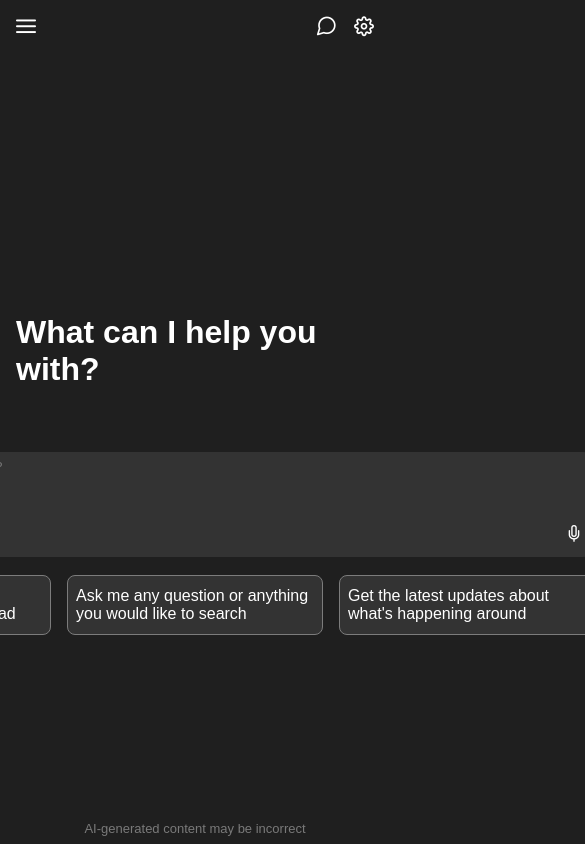
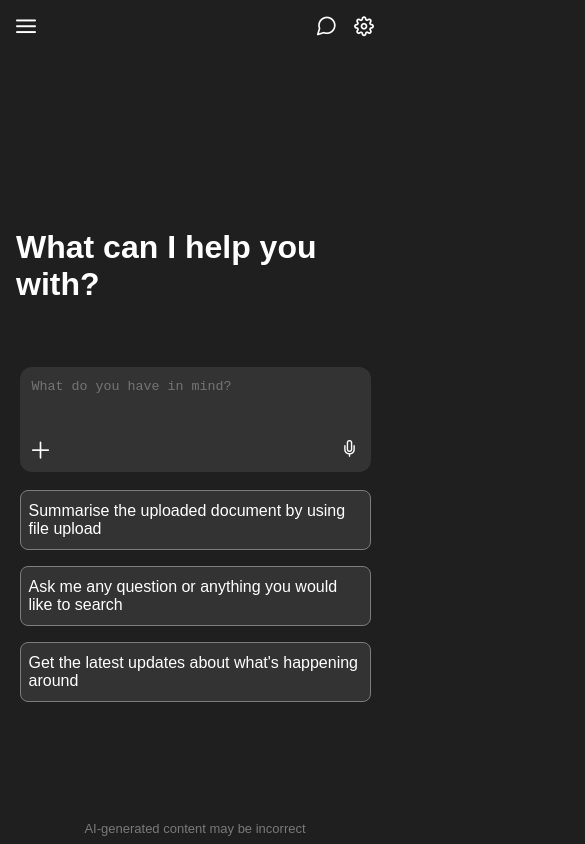
Before and after one commit to keshav33/ripplecurve-chatbot-frontend, a Vue app: page /chat in a window 390 px wide. Shown: the whole page, 585 px wide, since content can reach past the window. Built offline with nearby package versions, Linux system fonts and the light colour scheme.

Commit message:
Add files via upload

```diff
--- a/src/styles/chatContainer.css
+++ b/src/styles/chatContainer.css
@@ -68,3 +68,13 @@
         opacity: 1;
     }
 }
+
+@media screen and (max-width: 880px) {
+    .chat-container {
+        width: 90vw;
+    }
+
+    .user-message {
+        max-width: 300px;
+    }
+}
--- a/src/styles/chatInput.css
+++ b/src/styles/chatInput.css
@@ -22,7 +22,7 @@ textarea {
     background-color: var(--secondary-background-color);
     border: none;
     color: var(--text-color);
-    padding: 8px;
+    padding: 12px;
     resize: none;
 }
 
@@ -73,3 +73,13 @@ textarea:focus-visible {
         transform: scale(1);
     }
 }
+
+@media screen and (max-width: 880px) {
+    textarea {
+        width: 90vw;
+    }
+
+    .input-action-container {
+        width: 90vw;
+    }
+}
--- a/src/styles/initialSuggestion.css
+++ b/src/styles/initialSuggestion.css
@@ -16,3 +16,13 @@
     align-items: center;
     border: 0.1px solid rgb(124, 124, 124);
 }
+
+@media screen and (max-width: 880px) {
+    .suggestion-container {
+        flex-wrap: wrap;
+        justify-content: center;
+    }
+    .suggestion-card {
+        width: 90vw;
+    }
+}
--- a/src/styles/welcome.css
+++ b/src/styles/welcome.css
@@ -5,3 +5,9 @@
 .welcome-container h1 {
     margin-bottom: 62px;
 }
+
+@media screen and (max-width: 880px) {
+    .welcome-container {
+        margin-top: 20vh;
+    }
+}
```
